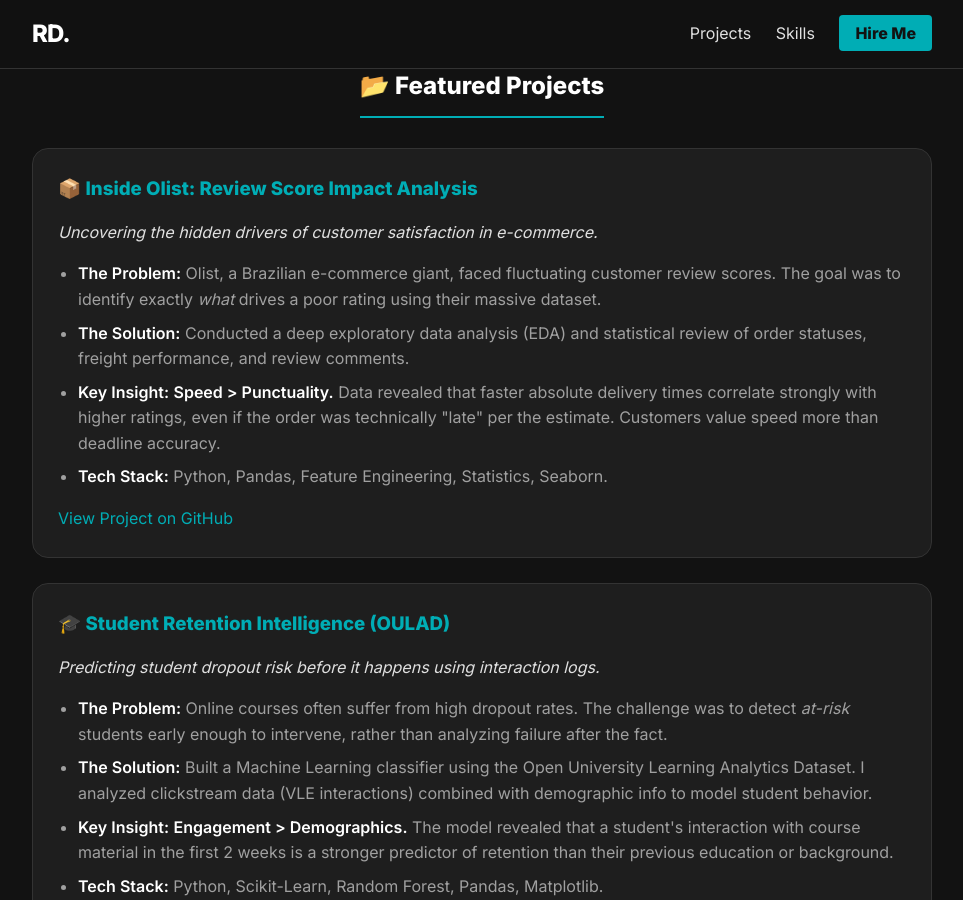
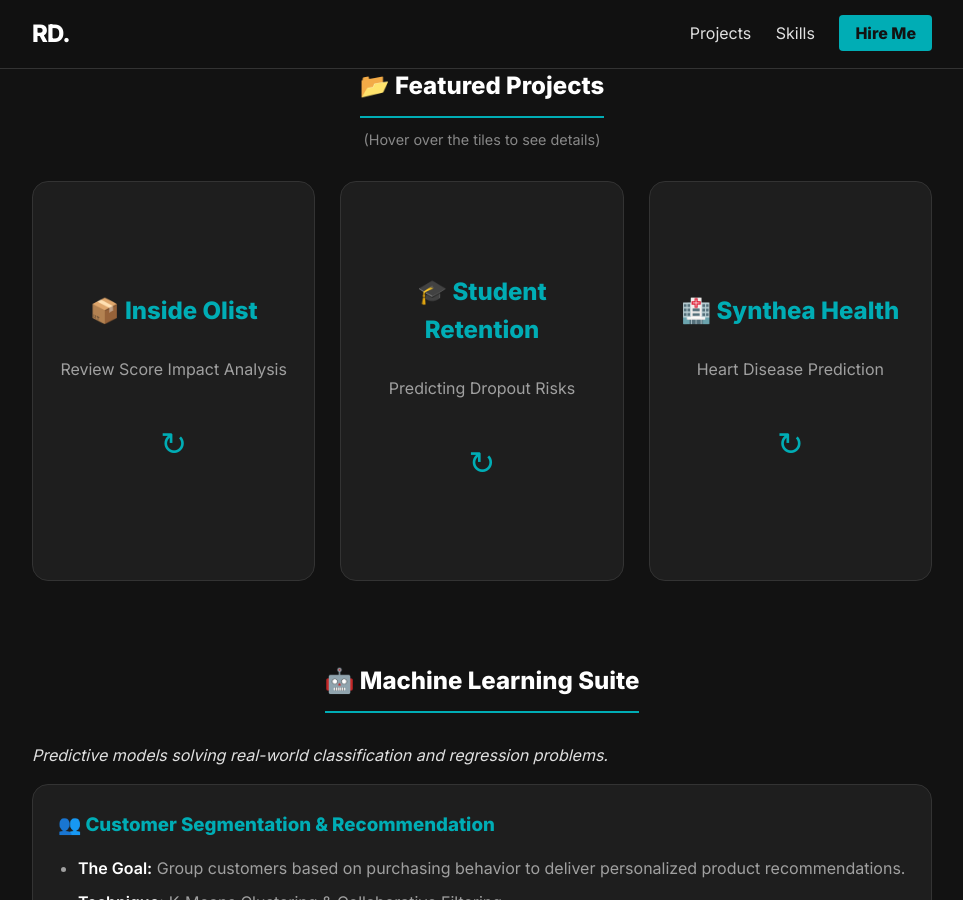
Before and after one commit to IamRaNo/iamrano.github.io, a Jekyll site: the page built from index.md, in a window 1280 px wide and 900 px high, scrolled down 1023 px. Shown: the whole window, without its empty margins (158-1121 px from the left). Built offline with Jekyll 4.4.1, drawn with Linux system fonts in a browser that asks for light colours; some of the changed text lies outside the part shown.

Commit message:
Update index.md

```diff
--- a/index.md
+++ b/index.md
@@ -35,42 +35,68 @@
 <div id="featured-projects" style="padding-top: 20px;"></div>
 <div style="text-align: center;">
   <h2>📂 Featured Projects</h2>
+  <p style="color: #888; margin-top: -20px; font-size: 0.9em;">(Hover over the tiles to see details)</p>
 </div>
 
-<div class="project-card">
-  <h3>📦 Inside Olist: Review Score Impact Analysis</h3>
-  <p><em>Uncovering the hidden drivers of customer satisfaction in e-commerce.</em></p>
-  <ul>
-    <li><strong>The Problem:</strong> Olist, a Brazilian e-commerce giant, faced fluctuating customer review scores. The goal was to identify exactly <em>what</em> drives a poor rating using their massive dataset.</li>
-    <li><strong>The Solution:</strong> Conducted a deep exploratory data analysis (EDA) and statistical review of order statuses, freight performance, and review comments.</li>
-    <li><strong>Key Insight:</strong> <strong>Speed > Punctuality.</strong> Data revealed that faster absolute delivery times correlate strongly with higher ratings, even if the order was technically "late" per the estimate. Customers value speed more than deadline accuracy.</li>
-    <li><strong>Tech Stack:</strong> Python, Pandas, Feature Engineering, Statistics, Seaborn.</li>
-  </ul>
-  <a href="#">View Project on GitHub</a>
-</div>
+<div class="featured-grid">
 
-<div class="project-card">
-  <h3>🎓 Student Retention Intelligence (OULAD)</h3>
-  <p><em>Predicting student dropout risk before it happens using interaction logs.</em></p>
-  <ul>
-    <li><strong>The Problem:</strong> Online courses often suffer from high dropout rates. The challenge was to detect <em>at-risk</em> students early enough to intervene, rather than analyzing failure after the fact.</li>
-    <li><strong>The Solution:</strong> Built a Machine Learning classifier using the Open University Learning Analytics Dataset. I analyzed clickstream data (VLE interactions) combined with demographic info to model student behavior.</li>
-    <li><strong>Key Insight:</strong> <strong>Engagement > Demographics.</strong> The model revealed that a student's interaction with course material in the first 2 weeks is a stronger predictor of retention than their previous education or background.</li>
-    <li><strong>Tech Stack:</strong> Python, Scikit-Learn, Random Forest, Pandas, Matplotlib.</li>
-  </ul>
-  <a href="#">View Project on GitHub</a>
-</div>
+  <div class="flip-card">
+    <div class="flip-card-inner">
+      <div class="flip-card-front">
+        <h3 style="font-size: 1.5rem; margin-bottom: 10px;">📦 Inside Olist</h3>
+        <p style="color: #A0A0A0;">Review Score Impact Analysis</p>
+        <span style="color: #00ADB5; margin-top: 20px; font-size: 2rem;">↻</span>
+      </div>
+      <div class="flip-card-back">
+        <h3>📦 Inside Olist</h3>
+        <p><em>Uncovering drivers of customer satisfaction.</em></p>
+        <ul>
+          <li><strong>Insight:</strong> Speed > Punctuality. Fast delivery beats deadline accuracy.</li>
+          <li><strong>Tech:</strong> Python, Pandas, Seaborn, Statistics.</li>
+        </ul>
+        <a href="#" class="btn-highlight" style="padding: 5px 15px;">View GitHub</a>
+      </div>
+    </div>
+  </div>
 
-<div class="project-card">
-  <h3>🏥 Synthea Patient Health Analysis</h3>
-  <p><em>Simulating and predicting heart disease risks using synthetic medical records.</em></p>
-  <ul>
-    <li><strong>The Problem:</strong> Real-world medical data is scarce due to privacy laws. The goal was to build a robust disease prediction model using high-fidelity synthetic patient history (Synthea) to identify key risk factors for heart disease.</li>
-    <li><strong>The Solution:</strong> Performed extensive data cleaning on patient encounter logs and vital signs. Trained a classification model to predict the likelihood of cardiac events based on lifestyle metrics.</li>
-    <li><strong>Key Insight:</strong> <strong>Lifestyle Multipliers.</strong> The analysis quantified how specific combinations (e.g., High BMI + Smoker) exponentially increased risk scores compared to individual factors alone, enabling more targeted risk stratification.</li>
-    <li><strong>Tech Stack:</strong> Python, Scikit-Learn, Imbalanced-learn, Seaborn, Healthcare Analytics.</li>
-  </ul>
-  <a href="#">View Project on GitHub</a>
+  <div class="flip-card">
+    <div class="flip-card-inner">
+      <div class="flip-card-front">
+        <h3 style="font-size: 1.5rem; margin-bottom: 10px;">🎓 Student Retention</h3>
+        <p style="color: #A0A0A0;">Predicting Dropout Risks</p>
+        <span style="color: #00ADB5; margin-top: 20px; font-size: 2rem;">↻</span>
+      </div>
+      <div class="flip-card-back">
+        <h3>🎓 OULAD Intelligence</h3>
+        <p><em>Predicting dropouts using interaction logs.</em></p>
+        <ul>
+          <li><strong>Insight:</strong> Engagement in first 2 weeks is the strongest predictor.</li>
+          <li><strong>Tech:</strong> Random Forest, Scikit-Learn, Python.</li>
+        </ul>
+        <a href="#" class="btn-highlight" style="padding: 5px 15px;">View GitHub</a>
+      </div>
+    </div>
+  </div>
+
+  <div class="flip-card">
+    <div class="flip-card-inner">
+      <div class="flip-card-front">
+        <h3 style="font-size: 1.5rem; margin-bottom: 10px;">🏥 Synthea Health</h3>
+        <p style="color: #A0A0A0;">Heart Disease Prediction</p>
+        <span style="color: #00ADB5; margin-top: 20px; font-size: 2rem;">↻</span>
+      </div>
+      <div class="flip-card-back">
+        <h3>🏥 Patient Analysis</h3>
+        <p><em>Modeling risk with synthetic medical records.</em></p>
+        <ul>
+          <li><strong>Insight:</strong> Lifestyle combinations (BMI + Smoking) multiply risk exponentially.</li>
+          <li><strong>Tech:</strong> Healthcare Analytics, Scikit-Learn.</li>
+        </ul>
+        <a href="#" class="btn-highlight" style="padding: 5px 15px;">View GitHub</a>
+      </div>
+    </div>
+  </div>
+
 </div>
 
 <br>
```
